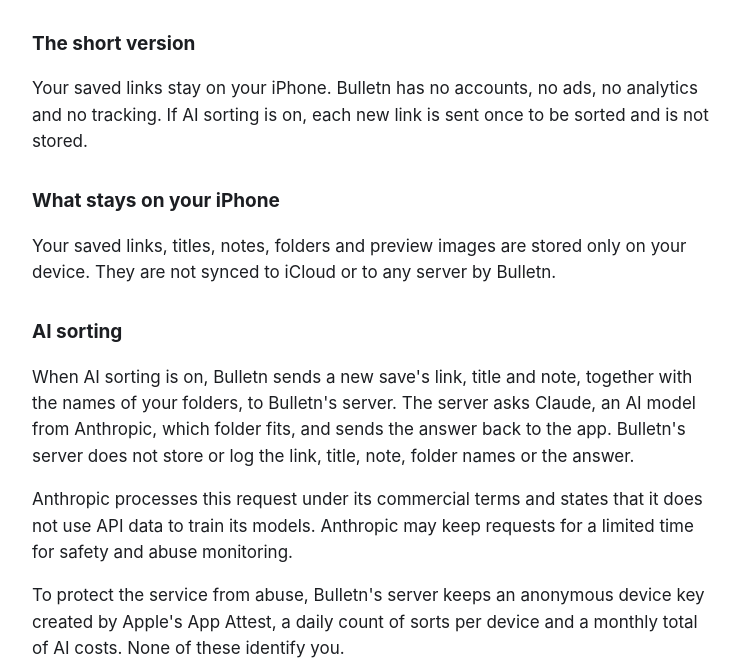
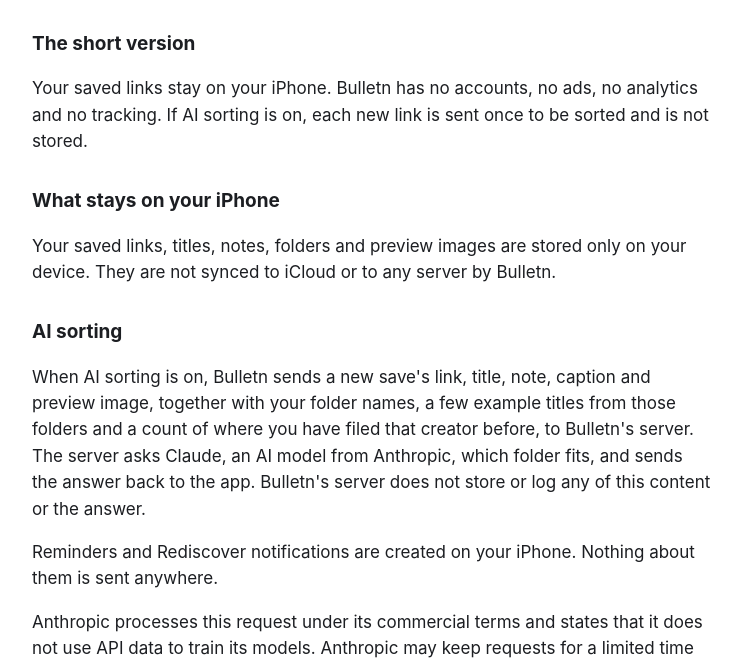
Before and after one commit to devonlambert03/bulletn, a plain HTML site: page privacy.html in a window 1280 px wide. Shown: the part 136-800 px from the top of the page, without its empty margins (268-1009 px from the left). Drawn offline with Linux system fonts and the light colour scheme.

Commit message:
Privacy policy: AI sorting sends caption, preview image, example titles and creator counts; reminders are local
Co-Authored-By: Claude Opus 5.5 <noreply@anthropic.com>
Claude-Session: https://claude.ai/code/session_01MyMxWMZnqBzbTHDXU2eV73

```diff
--- a/privacy.html
+++ b/privacy.html
@@ -12,7 +12,8 @@ p,li{color:var(--fg)}.muted{color:var(--muted);font-size:15px}a{color:var(--acce
 <h2>What stays on your iPhone</h2>
 <p>Your saved links, titles, notes, folders and preview images are stored only on your device. They are not synced to iCloud or to any server by Bulletn.</p>
 <h2>AI sorting</h2>
-<p>When AI sorting is on, Bulletn sends a new save's link, title and note, together with the names of your folders, to Bulletn's server. The server asks Claude, an AI model from Anthropic, which folder fits, and sends the answer back to the app. Bulletn's server does not store or log the link, title, note, folder names or the answer.</p>
+<p>When AI sorting is on, Bulletn sends a new save's link, title, note, caption and preview image, together with your folder names, a few example titles from those folders and a count of where you have filed that creator before, to Bulletn's server. The server asks Claude, an AI model from Anthropic, which folder fits, and sends the answer back to the app. Bulletn's server does not store or log any of this content or the answer.</p>
+<p>Reminders and Rediscover notifications are created on your iPhone. Nothing about them is sent anywhere.</p>
 <p>Anthropic processes this request under its commercial terms and states that it does not use API data to train its models. Anthropic may keep requests for a limited time for safety and abuse monitoring.</p>
 <p>To protect the service from abuse, Bulletn's server keeps an anonymous device key created by Apple's App Attest, a daily count of sorts per device and a monthly total of AI costs. None of these identify you.</p>
 <p>You can turn AI sorting off at any time in Bulletn's Settings, and you can choose Unsorted on the share screen to keep a single link from being sorted.</p>
```
